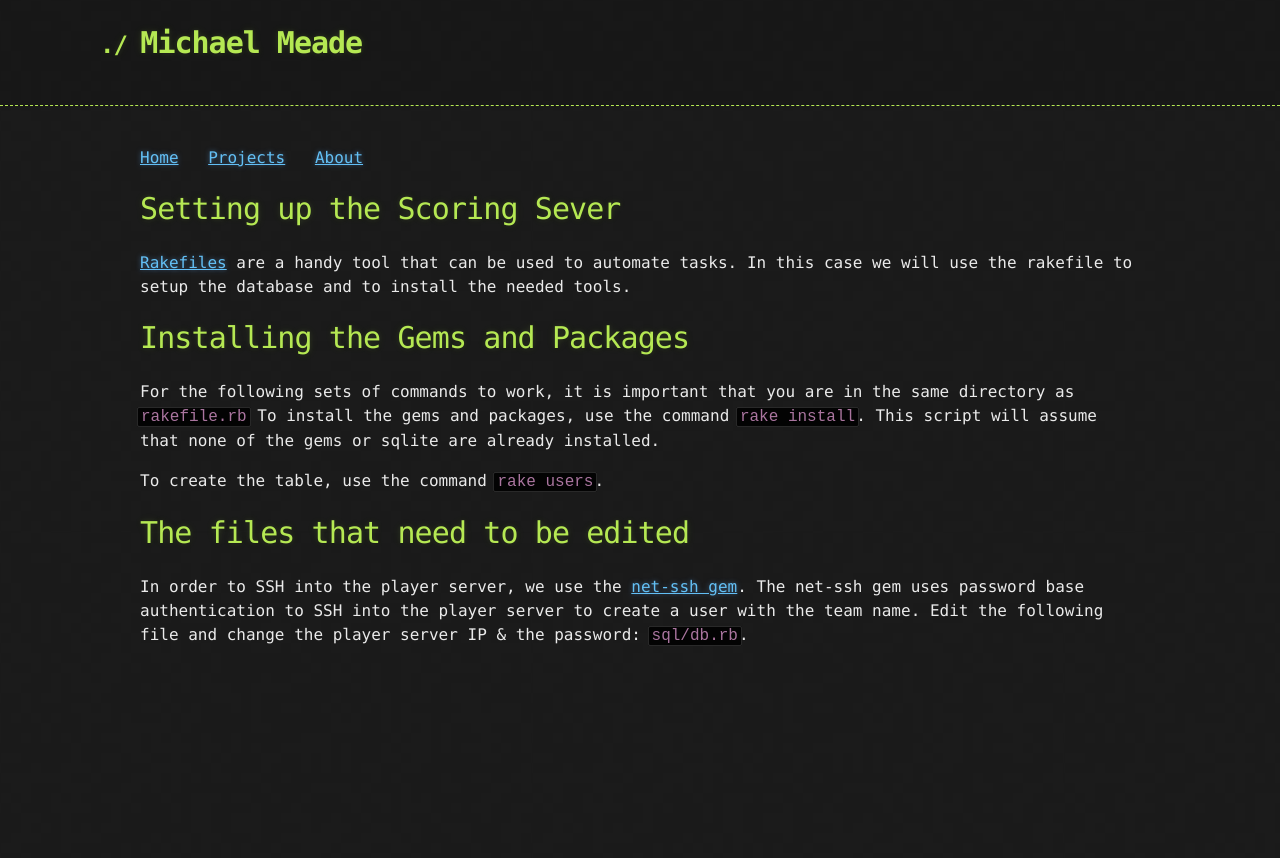
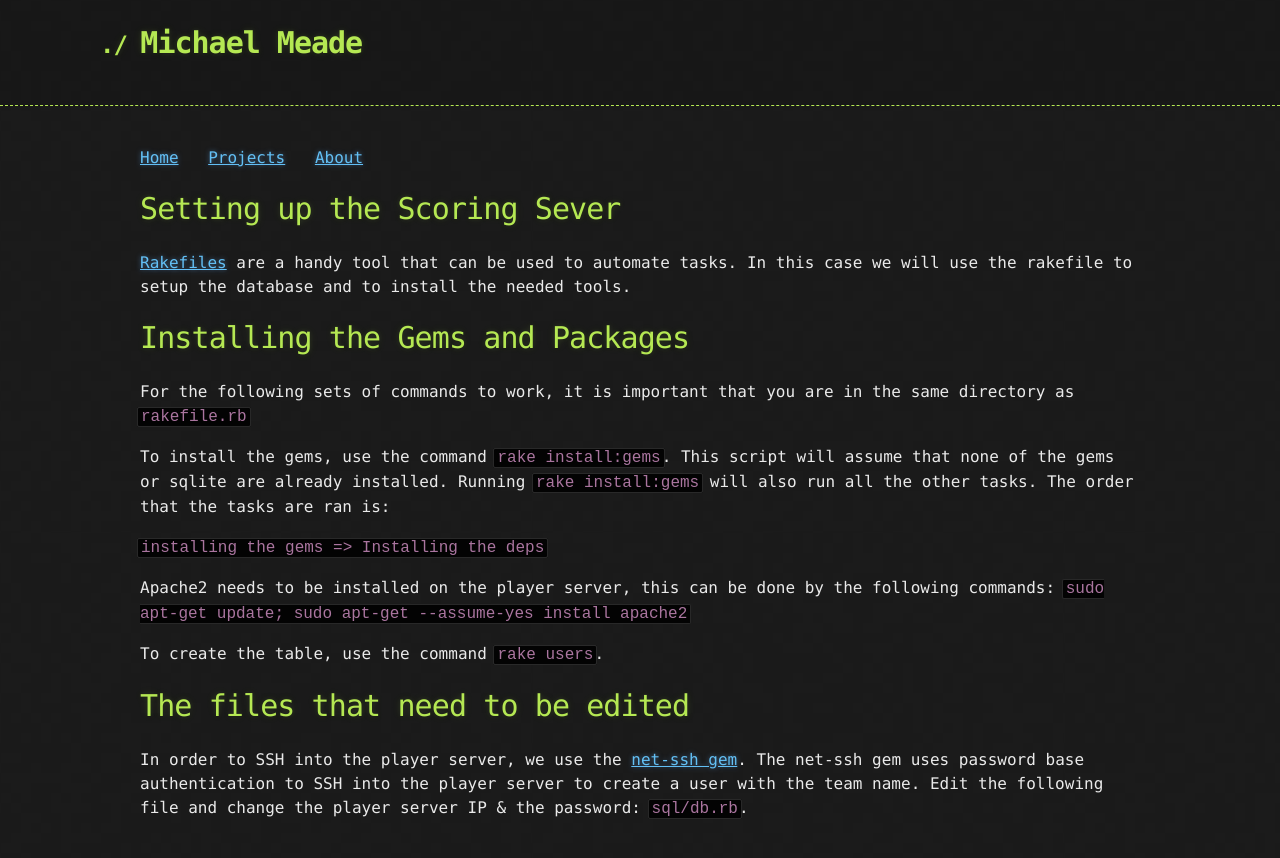
Before and after one commit to Michael-Meade/MinerFind, a Jekyll site: the page built from Projects/leaderboard-setting-up-scoreboard.md, in a window 1280 px wide. Shown: the top 858 px of the page. Built offline with Jekyll 4.4.1, drawn with Linux system fonts in a browser that asks for light colours; our own code applies the rules of GitHub Pages for plain Markdown files; the repository's description, which GitHub fills in, is left out.

Commit message:
Update leaderboard-setting-up-scoreboard.md

````diff
--- a/Projects/leaderboard-setting-up-scoreboard.md
+++ b/Projects/leaderboard-setting-up-scoreboard.md
@@ -4,7 +4,15 @@
 
 # Installing the Gems and Packages
 For the following sets of commands to work, it is important that you are in the same directory as ```rakefile.rb```
-To install the gems and packages, use the command ```rake install```. This script will assume that none of the gems or sqlite are already installed.
+
+To install the gems, use the command ```rake install:gems```. This script will assume that none of the gems or sqlite are already installed.
+Running ```rake install:gems``` will also run all the other tasks. The order that the tasks are ran is:
+
+``` installing the gems => Installing the deps```
+
+Apache2 needs to be installed on the player server, this can be done by the following commands: ```sudo apt-get update; sudo apt-get --assume-yes install apache2```
+
+
 
 To create the table, use the command ```rake users```.
 
````
